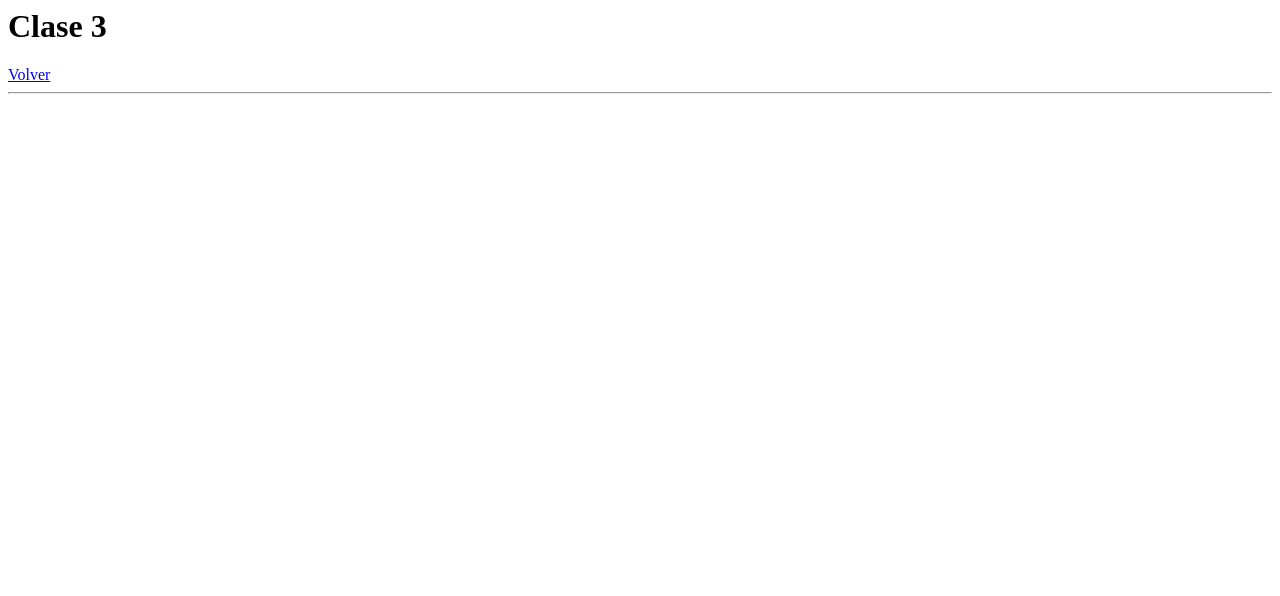
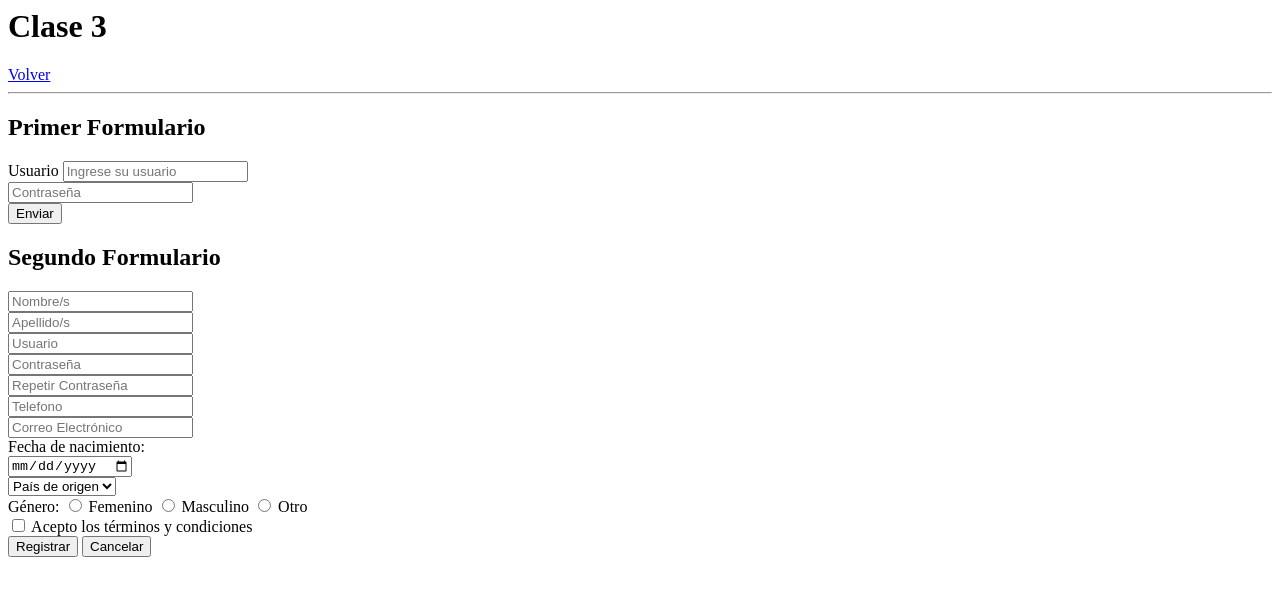
Before and after one commit to juacax/bootcamp-html, a plain HTML site: page clase3.html in a window 1280 px wide. Drawn offline with Linux system fonts and the light colour scheme.

Commit message:
formularios

```diff
--- a/clase3.html
+++ b/clase3.html
@@ -1,11 +1,89 @@
 <html>
   <head>
+    <meta charset="utf-8" />
+    <meta lang="es-AR" />
     <title>Clase 3</title>
   </head>
   <body>
     <h1>Clase 3</h1>
     <a href="index.html">Volver</a>
     <hr />
-    <div></div>
+    <div>
+      <h2>Primer Formulario</h2>
+      <form>
+        <label for="usuario">Usuario</label>
+        <input
+          type="text"
+          id="usuario"
+          placeholder="Ingrese su usuario"
+        /><br />
+        <input
+          type="password"
+          id="clave"
+          name="nameClave"
+          placeholder="Contraseña"
+        /><br />
+        <input type="submit" value="Enviar" />
+      </form>
+    </div>
+
+    <div>
+      <h2>Segundo Formulario</h2>
+      <form>
+        <input type="text" name="nombre" placeholder="Nombre/s" required />
+        <br />
+        <input type="text" name="apellido" placeholder="Apellido/s" required />
+        <br />
+        <input type="text" name="usuario" placeholder="Usuario" required />
+        <br />
+        <input type="password" name="clave" placeholder="Contraseña" required />
+        <br />
+        <input
+          type="password"
+          name="clave2"
+          placeholder="Repetir Contraseña"
+          required
+        />
+        <br />
+        <input type="tel" name="telefono" placeholder="Telefono" required />
+        <br />
+        <input
+          type="email"
+          name="email"
+          placeholder="Correo Electrónico"
+          required
+        />
+        <br />
+        <label for="nacimiento">Fecha de nacimiento:</label><br />
+        <input type="date" name="nacimiento" id="nacimiento" required />
+        <br />
+        <select name="pais" required>
+          <option value="" selected disabled hidden>País de origen</option>
+          <option value="1">Argentina</option>
+          <option value="2">México</option>
+          <option value="3">Venezuela</option>
+          <option value="4">Chile</option>
+          <option value="5">Colombia</option>
+          <option value="6">Australia</option>
+          <option value="7">Perú</option>
+        </select>
+        <br />
+        <label>Género:</label>
+        <input type="radio" id="femenino" name="sexo" value="1" required />
+        <label for="femenino">Femenino</label>
+
+        <input type="radio" id="masculino" name="sexo" value="2" required />
+        <label for="masculino">Masculino</label>
+
+        <input type="radio" id="otro" name="sexo" value="3" required />
+        <label for="otro">Otro</label>
+        <br />
+        <input type="checkbox" name="terminos" required /> Acepto los términos y
+        condiciones
+        <br />
+        <input type="submit" value="Registrar" />
+        <input type="reset" value="Cancelar" />
+      </form>
+    </div>
   </body>
 </html>
```
